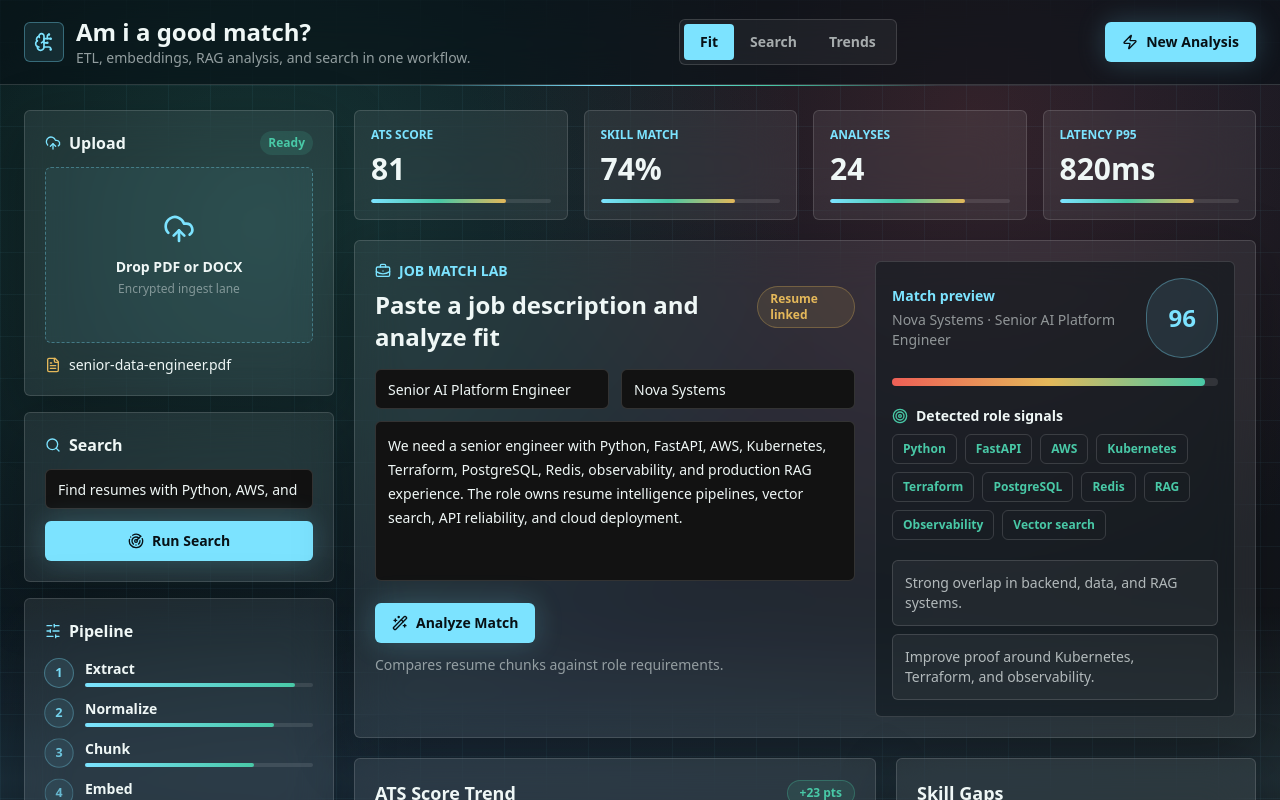
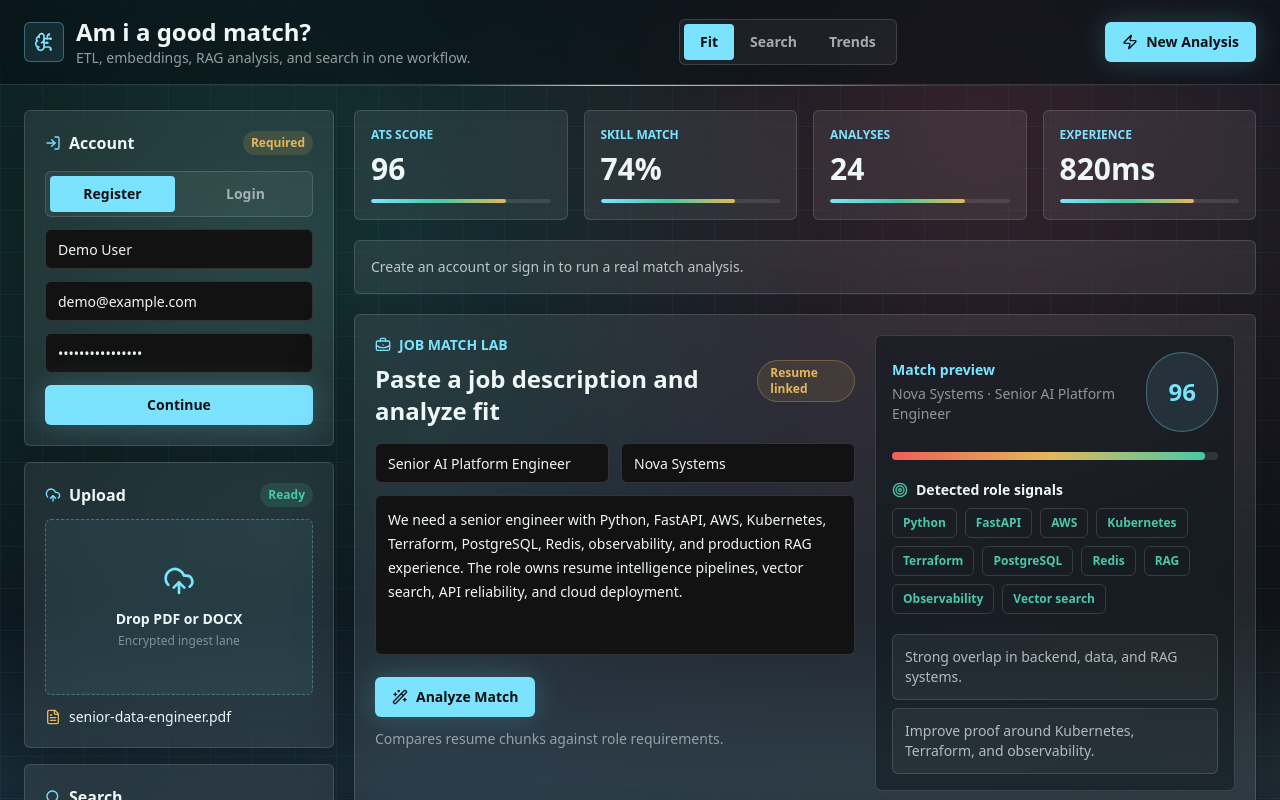
Before and after one commit to Charles-AM/Resume_Analyzer, a Next.js app in the folder frontend/: page /dashboard in a window 1280 px wide. Shown: the top 800 px of the page. Built offline with nearby package versions, Linux system fonts and the light colour scheme.

Commit message:
feat: wire dashboard to live analysis API

```diff
--- a/frontend/app/dashboard/page.tsx
+++ b/frontend/app/dashboard/page.tsx
@@ -1,9 +1,10 @@
 "use client";
 
-import { useMemo, useState } from "react";
+import { useEffect, useMemo, useState } from "react";
 import { BarChart, Bar, CartesianGrid, ResponsiveContainer, Tooltip, XAxis, YAxis } from "recharts";
-import { BriefcaseBusiness, BrainCircuit, CheckCircle2, FileText, MessageSquare, Radar, Search, SlidersHorizontal, Target, UploadCloud, WandSparkles, Zap } from "lucide-react";
+import { BriefcaseBusiness, BrainCircuit, CheckCircle2, FileText, Loader2, LogIn, MessageSquare, Radar, Search, SlidersHorizontal, Target, UploadCloud, WandSparkles, Zap } from "lucide-react";
 import { Button, Input, Panel, Stat, Textarea } from "@/components/ui";
+import { Analysis, analyzeResume, createJob, login, register, Resume, uploadResume } from "@/lib/api";
 
 const scores = [
   { name: "Jan", ats: 58 },
@@ -14,14 +15,24 @@ const scores = [
 
 export default function Dashboard() {
   const [fileName, setFileName] = useState("senior-data-engineer.pdf");
+  const [selectedFile, setSelectedFile] = useState<File | null>(null);
   const [query, setQuery] = useState("Find resumes with Python, AWS, and RAG projects");
   const [mode, setMode] = useState("Fit");
+  const [token, setToken] = useState("");
+  const [authMode, setAuthMode] = useState<"login" | "register">("register");
+  const [email, setEmail] = useState("demo@example.com");
+  const [password, setPassword] = useState("DemoPassword123!");
+  const [fullName, setFullName] = useState("Demo User");
+  const [resume, setResume] = useState<Resume | null>(null);
+  const [analysis, setAnalysis] = useState<Analysis | null>(null);
+  const [status, setStatus] = useState("Create an account or sign in to run a real match analysis.");
+  const [isBusy, setIsBusy] = useState(false);
   const [jobTitle, setJobTitle] = useState("Senior AI Platform Engineer");
   const [company, setCompany] = useState("Nova Systems");
   const [jobDescription, setJobDescription] = useState(
     "We need a senior engineer with Python, FastAPI, AWS, Kubernetes, Terraform, PostgreSQL, Redis, observability, and production RAG experience. The role owns resume intelligence pipelines, vector search, API reliability, and cloud deployment."
   );
-  const gaps = useMemo(() => ["Kubernetes", "Terraform", "OpenTelemetry", "Qdrant"], []);
+  const gaps = analysis?.missing_skills?.length ? analysis.missing_skills : ["Kubernetes", "Terraform", "OpenTelemetry", "Qdrant"];
   const pipeline = ["Extract", "Normalize", "Chunk", "Embed", "Retrieve", "Analyze"];
   const jobKeywords = useMemo(
     () =>
@@ -30,7 +41,85 @@ export default function Dashboard() {
       ),
     [jobDescription]
   );
-  const matchScore = Math.min(96, 58 + jobKeywords.length * 4);
+  const matchScore = analysis?.ats_score ? Math.round(analysis.ats_score) : Math.min(96, 58 + jobKeywords.length * 4);
+  const skillScore = analysis?.skill_match_score ? `${Math.round(analysis.skill_match_score)}%` : "74%";
+  const experienceScore = analysis?.experience_match_score ? `${Math.round(analysis.experience_match_score)}%` : "820ms";
+  const recommendations = analysis?.recommendations?.length
+    ? analysis.recommendations
+    : [
+        "Add a Kubernetes deployment project with measurable reliability outcomes.",
+        "Include Terraform modules for cloud infrastructure provisioning.",
+        "Document tracing, metrics, and alerting work in recent roles."
+      ];
+
+  useEffect(() => {
+    const savedToken = window.localStorage.getItem("resume_analyzer_token");
+    if (savedToken) {
+      setToken(savedToken);
+      setStatus("Signed in. Upload a resume and paste a job description to analyze fit.");
+    }
+  }, []);
+
+  async function handleAuth() {
+    setIsBusy(true);
+    setStatus(authMode === "register" ? "Creating account..." : "Signing in...");
+    try {
+      if (authMode === "register") {
+        await register(email, password, fullName);
+      }
+      const session = await login(email, password);
+      window.localStorage.setItem("resume_analyzer_token", session.access_token);
+      setToken(session.access_token);
+      setStatus("Signed in. Upload a resume and paste a job description to analyze fit.");
+    } catch (error) {
+      setStatus(error instanceof Error ? error.message : "Authentication failed.");
+    } finally {
+      setIsBusy(false);
+    }
+  }
+
+  async function handleUpload(file: File) {
+    setSelectedFile(file);
+    setFileName(file.name);
+    if (!token) {
+      setStatus("Resume selected. Sign in before uploading it.");
+      return;
+    }
+    setIsBusy(true);
+    setStatus("Uploading and parsing resume...");
+    try {
+      const uploaded = await uploadResume(file, token);
+      setResume(uploaded);
+      setStatus(`Resume uploaded: ${uploaded.filename}. Paste a job description and analyze.`);
+    } catch (error) {
+      setStatus(error instanceof Error ? error.message : "Resume upload failed.");
+    } finally {
+      setIsBusy(false);
+    }
+  }
+
+  async function handleAnalyze() {
+    if (!token) {
+      setStatus("Sign in before running analysis.");
+      return;
+    }
+    if (!resume) {
+      setStatus("Upload a resume before running analysis.");
+      return;
+    }
+    setIsBusy(true);
+    setStatus("Creating job and analyzing match...");
+    try {
+      const job = await createJob({ title: jobTitle, company, description: jobDescription }, token);
+      const result = await analyzeResume({ resume_id: resume.id, job_id: job.id }, token);
+      setAnalysis(result);
+      setStatus("Analysis complete. Review your scores, gaps, and recommendations.");
+    } catch (error) {
+      setStatus(error instanceof Error ? error.message : "Analysis failed.");
+    } finally {
+      setIsBusy(false);
+    }
+  }
 
   return (
     <main className="app-shell">
@@ -65,17 +154,74 @@ export default function Dashboard() {
       <div className="mx-auto grid max-w-7xl gap-5 px-6 py-6 lg:grid-cols-[310px_1fr]">
         <aside className="space-y-4">
           <Panel>
+            <div className="mb-4 flex items-center justify-between">
+              <div className="flex items-center gap-2 font-semibold"><LogIn className="h-4 w-4 text-signal" />Account</div>
+              <span className={`rounded-full px-2 py-1 text-xs font-bold ${token ? "bg-mint/15 text-mint" : "bg-gold/15 text-gold"}`}>
+                {token ? "Signed in" : "Required"}
+              </span>
+            </div>
+            {!token ? (
+              <div className="space-y-3">
+                <div className="grid grid-cols-2 gap-2 rounded-md border border-line bg-white/5 p-1">
+                  {(["register", "login"] as const).map((item) => (
+                    <button
+                      className={`h-9 rounded text-sm font-bold ${authMode === item ? "bg-signal text-void" : "text-ink/60"}`}
+                      key={item}
+                      onClick={() => setAuthMode(item)}
+                    >
+                      {item === "register" ? "Register" : "Login"}
+                    </button>
+                  ))}
+                </div>
+                {authMode === "register" && <Input aria-label="Full name" value={fullName} onChange={(event) => setFullName(event.target.value)} />}
+                <Input aria-label="Email" value={email} onChange={(event) => setEmail(event.target.value)} />
+                <Input aria-label="Password" type="password" value={password} onChange={(event) => setPassword(event.target.value)} />
+                <Button className="w-full" disabled={isBusy} onClick={handleAuth}>
+                  {isBusy && <Loader2 className="h-4 w-4 animate-spin" />}
+                  Continue
+                </Button>
+              </div>
+            ) : (
+              <div className="space-y-3 text-sm text-ink/70">
+                <div className="rounded-md border border-line bg-white/5 p-3">{email}</div>
+                <button
+                  className="text-sm font-bold text-signal"
+                  onClick={() => {
+                    window.localStorage.removeItem("resume_analyzer_token");
+                    setToken("");
+                    setResume(null);
+                    setAnalysis(null);
+                    setStatus("Signed out.");
+                  }}
+                >
+                  Sign out
+                </button>
+              </div>
+            )}
+          </Panel>
+          <Panel>
             <div className="mb-3 flex items-center justify-between">
               <div className="flex items-center gap-2 font-semibold"><UploadCloud className="h-4 w-4 text-signal" />Upload</div>
-              <span className="rounded-full bg-mint/15 px-2 py-1 text-xs font-bold text-mint">Ready</span>
+              <span className="rounded-full bg-mint/15 px-2 py-1 text-xs font-bold text-mint">{resume ? "Uploaded" : "Ready"}</span>
             </div>
             <label className="group flex h-44 cursor-pointer flex-col items-center justify-center rounded-md border border-dashed border-signal/35 bg-signal/[0.06] text-center text-sm transition hover:bg-signal/[0.11]">
               <UploadCloud className="mb-3 h-8 w-8 text-signal transition group-hover:-translate-y-1" />
               <span className="font-bold">Drop PDF or DOCX</span>
               <span className="mt-1 text-xs text-ink/45">Encrypted ingest lane</span>
-              <input className="hidden" type="file" onChange={(event) => setFileName(event.target.files?.[0]?.name || fileName)} />
+              <input
+                className="hidden"
+                type="file"
+                accept=".pdf,.docx,.txt,.md"
+                onChange={(event) => {
+                  const file = event.target.files?.[0];
+                  if (file) {
+                    void handleUpload(file);
+                  }
+                }}
+              />
             </label>
             <p className="mt-3 flex items-center gap-2 truncate text-sm font-medium"><FileText className="h-4 w-4 text-gold" />{fileName}</p>
+            {selectedFile && !resume && <p className="mt-2 text-xs text-ink/45">{selectedFile.name} is selected but not uploaded yet.</p>}
           </Panel>
           <Panel>
             <div className="mb-3 flex items-center gap-2 font-semibold"><Search className="h-4 w-4 text-signal" />Search</div>
@@ -103,11 +249,12 @@ export default function Dashboard() {
         </aside>
         <section className="space-y-5">
           <div className="grid gap-4 sm:grid-cols-4">
-            <Stat label="ATS Score" value="81" />
-            <Stat label="Skill Match" value="74%" />
+            <Stat label="ATS Score" value={matchScore} />
+            <Stat label="Skill Match" value={skillScore} />
             <Stat label="Analyses" value="24" />
-            <Stat label="Latency P95" value="820ms" />
+            <Stat label="Experience" value={experienceScore} />
           </div>
+          <div className="rounded-md border border-line bg-white/[0.075] p-4 text-sm text-ink/75 backdrop-blur-xl">{status}</div>
           <Panel>
             <div className="grid gap-5 xl:grid-cols-[1fr_360px]">
               <div>
@@ -136,7 +283,10 @@ export default function Dashboard() {
                   />
                 </div>
                 <div className="mt-4 flex flex-wrap items-center gap-3">
-                  <Button><WandSparkles className="h-4 w-4" />Analyze Match</Button>
+                  <Button disabled={isBusy} onClick={handleAnalyze}>
+                    {isBusy ? <Loader2 className="h-4 w-4 animate-spin" /> : <WandSparkles className="h-4 w-4" />}
+                    Analyze Match
+                  </Button>
                   <span className="text-sm text-ink/55">Compares resume chunks against role requirements.</span>
                 </div>
               </div>
@@ -164,8 +314,12 @@ export default function Dashboard() {
                   </div>
                 </div>
                 <div className="mt-5 space-y-2 text-sm text-ink/70">
-                  <div className="rounded-md border border-line bg-white/5 p-3">Strong overlap in backend, data, and RAG systems.</div>
-                  <div className="rounded-md border border-line bg-white/5 p-3">Improve proof around Kubernetes, Terraform, and observability.</div>
+                  {(analysis?.strengths?.length ? analysis.strengths : ["Strong overlap in backend, data, and RAG systems."]).slice(0, 2).map((item) => (
+                    <div className="rounded-md border border-line bg-white/5 p-3" key={item}>{item}</div>
+                  ))}
+                  {(analysis?.weaknesses?.length ? analysis.weaknesses : ["Improve proof around Kubernetes, Terraform, and observability."]).slice(0, 2).map((item) => (
+                    <div className="rounded-md border border-line bg-white/5 p-3" key={item}>{item}</div>
+                  ))}
                 </div>
               </div>
             </div>
@@ -195,7 +349,7 @@ export default function Dashboard() {
               </div>
               <h3 className="mt-6 font-semibold">Recommendations</h3>
               <div className="mt-3 space-y-2 text-sm text-ink/72">
-                {["Add a Kubernetes deployment project with measurable reliability outcomes.", "Include Terraform modules for cloud infrastructure provisioning.", "Document tracing, metrics, and alerting work in recent roles."].map((item) => (
+                {recommendations.map((item) => (
                   <div className="flex gap-2 rounded-md border border-line bg-white/5 p-3" key={item}>
                     <CheckCircle2 className="mt-0.5 h-4 w-4 shrink-0 text-mint" />
                     <span>{item}</span>
--- a/frontend/lib/api.ts
+++ b/frontend/lib/api.ts
@@ -1,6 +1,7 @@
 const API_URL = process.env.NEXT_PUBLIC_API_URL || "http://localhost:8000/api/v1";
 
 export type Analysis = {
+  id: string;
   ats_score: number;
   skill_match_score: number;
   experience_match_score: number;
@@ -11,6 +12,28 @@ export type Analysis = {
   roadmap: { step: number; focus: string; action: string }[];
   certifications: string[];
   portfolio_projects: string[];
+};
+
+export type Resume = {
+  id: string;
+  filename: string;
+  candidate_name: string | null;
+  email: string | null;
+  skills: string[];
+  raw_text: string;
+};
+
+export type Job = {
+  id: string;
+  title: string;
+  company: string | null;
+  description: string;
+  required_skills: string[];
+};
+
+export type TokenResponse = {
+  access_token: string;
+  token_type: string;
 };
 
 export async function api<T>(path: string, options: RequestInit = {}, token?: string): Promise<T> {
@@ -28,7 +51,21 @@ export async function api<T>(path: string, options: RequestInit = {}, token?: st
   return response.json() as Promise<T>;
 }
 
-export async function uploadResume(file: File, token: string) {
+export async function login(email: string, password: string) {
+  return api<TokenResponse>("/auth/login", {
+    method: "POST",
+    body: JSON.stringify({ email, password })
+  });
+}
+
+export async function register(email: string, password: string, fullName: string) {
+  return api<{ id: string; email: string; full_name: string; role: string }>("/auth/register", {
+    method: "POST",
+    body: JSON.stringify({ email, password, full_name: fullName })
+  });
+}
+
+export async function uploadResume(file: File, token: string): Promise<Resume> {
   const form = new FormData();
   form.append("file", file);
   const response = await fetch(`${API_URL}/upload/resume`, {
@@ -41,3 +78,23 @@ export async function uploadResume(file: File, token: string) {
   }
   return response.json();
 }
+
+export async function createJob(
+  payload: { title: string; company?: string; description: string },
+  token: string
+) {
+  return api<Job>("/upload/job", {
+    method: "POST",
+    body: JSON.stringify(payload)
+  }, token);
+}
+
+export async function analyzeResume(
+  payload: { resume_id: string; job_id?: string; job_description?: string },
+  token: string
+) {
+  return api<Analysis>("/analyze", {
+    method: "POST",
+    body: JSON.stringify(payload)
+  }, token);
+}
```
Also changed, not shown: 1 other file (tests, documents, lock files or other folders).
